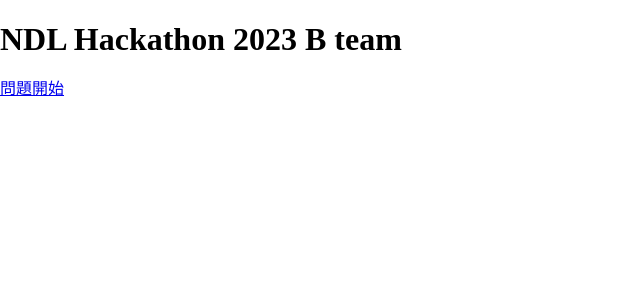
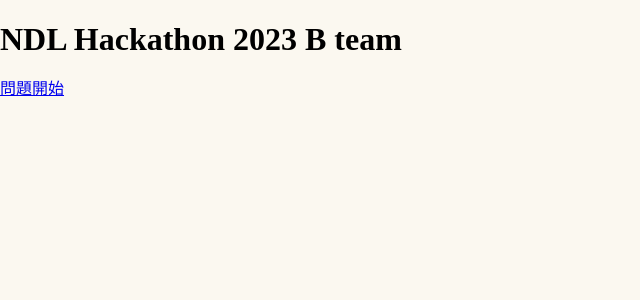
Before and after one commit to sasakiy84/ndl-hackathon-2023, a Vue app: page / in a window 1280 px wide. Shown: the top 300 px of the page, without its empty margins (0-640 px from the left). Built offline with nearby package versions, Linux system fonts and the light colour scheme.

Commit message:
add background color

```diff
--- a/src/assets/main.css
+++ b/src/assets/main.css
@@ -1 +1,5 @@
 @import "./base.css";
+
+body {
+  background: #FBF8F0;
+}
```
